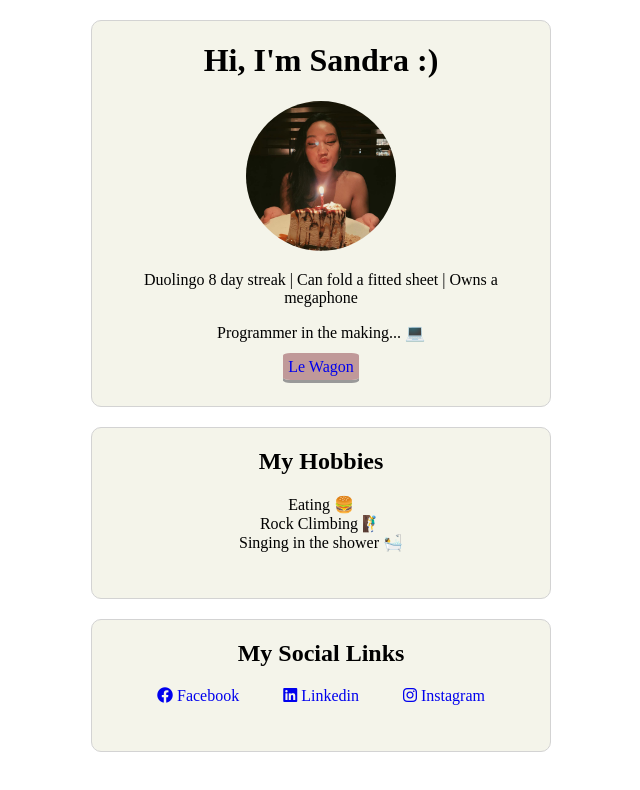
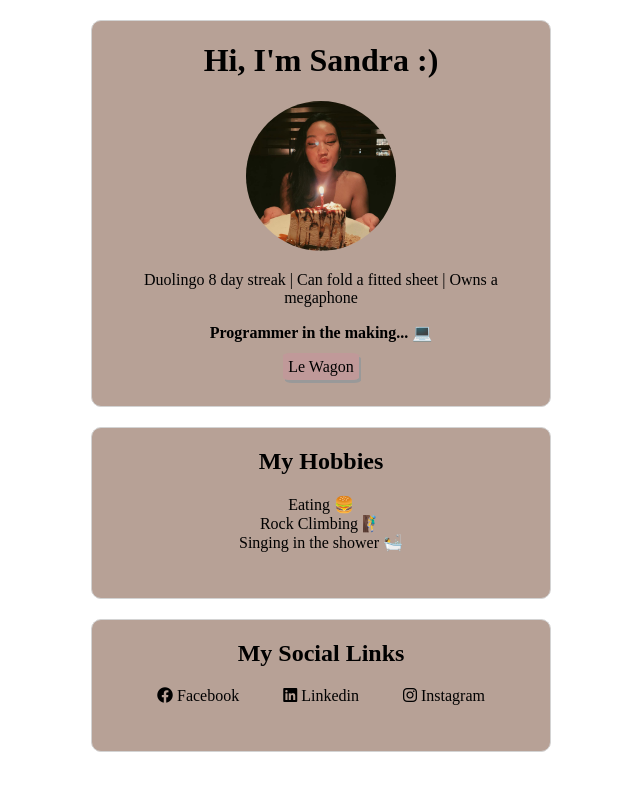
Before and after one commit to redvelvet511/profile, a plain HTML site: page index.html in a window 1280 px wide. Shown: the whole page, without its empty margins (319-959 px from the left). Drawn offline with Linux system fonts and the light colour scheme; a web font is replaced by a local one.

Commit message:
my profile page

```diff
--- a/index.html
+++ b/index.html
@@ -22,7 +22,7 @@
         <img src="images/me.jpg" class="img-circle" alt="Me" width="150">
 
         <p>Duolingo 8 day streak | Can fold a fitted sheet | Owns a megaphone</p>
-        <p>Programmer in the making...  💻</p>
+        <p><strong>Programmer in the making...  💻</strong></p>
 
         <a href="https://www.lewagon.com" class="le-wagon-button">Le Wagon
         </a>
@@ -41,19 +41,19 @@
         <h2>My Social Links</h2>
         <ul class="list-inline">
           <li>
-            <a href="https://www.facebook.com/pinkii.lurv3e">
+            <a href="https://www.facebook.com/pinkii.lurv3e" class="link-button">
               <i class="fa-brands fa-facebook"></i> Facebook
             </a>
           </li>
 
           <li>
-            <a href="www.linkedin.com/in/lsndrabr">
+            <a href="www.linkedin.com/in/lsndrabr" class="link-button">
               <i class="fa-brands fa-linkedin"></i> Linkedin
             </a>
           </li>
 
           <li>
-            <a href="https://www.instagram.com/sndrabr/">
+            <a href="https://www.instagram.com/sndrabr/" class="link-button">
               <i class="fa-brands fa-instagram"></i> Instagram
             </a>
           </li>
--- a/style.css
+++ b/style.css
@@ -15,7 +15,7 @@ body {
 }
 
 .cards {
-  background-color: #f4f4ea;
+  background-color: #B7A196;
   border-radius: 10px;
   padding: 30px;
   padding-top: 0px;
@@ -31,6 +31,7 @@ body {
 
 .list-inline > li > a {
   text-decoration: none;
+  color: #000;
 }
 
 .list-inline {
@@ -46,14 +47,20 @@ body {
 .le-wagon-button {
   text-decoration: none;
   padding: 5px;
-  margin: 5px;
+  margin: 8px;
   background-color: #c09999;
   border-radius: 10%;
-  box-shadow: 0 3px #999;
+  box-shadow: 2px 3px #999;
+  color: black;
 }
 
 .le-wagon-button:hover {
-  background-color: #e16f90
+  background-color: #e16f90;
+  color: white
+}
+
+.link-button:hover {
+  color: white;
 }
 
 @media (max-width: 960px) {
```
